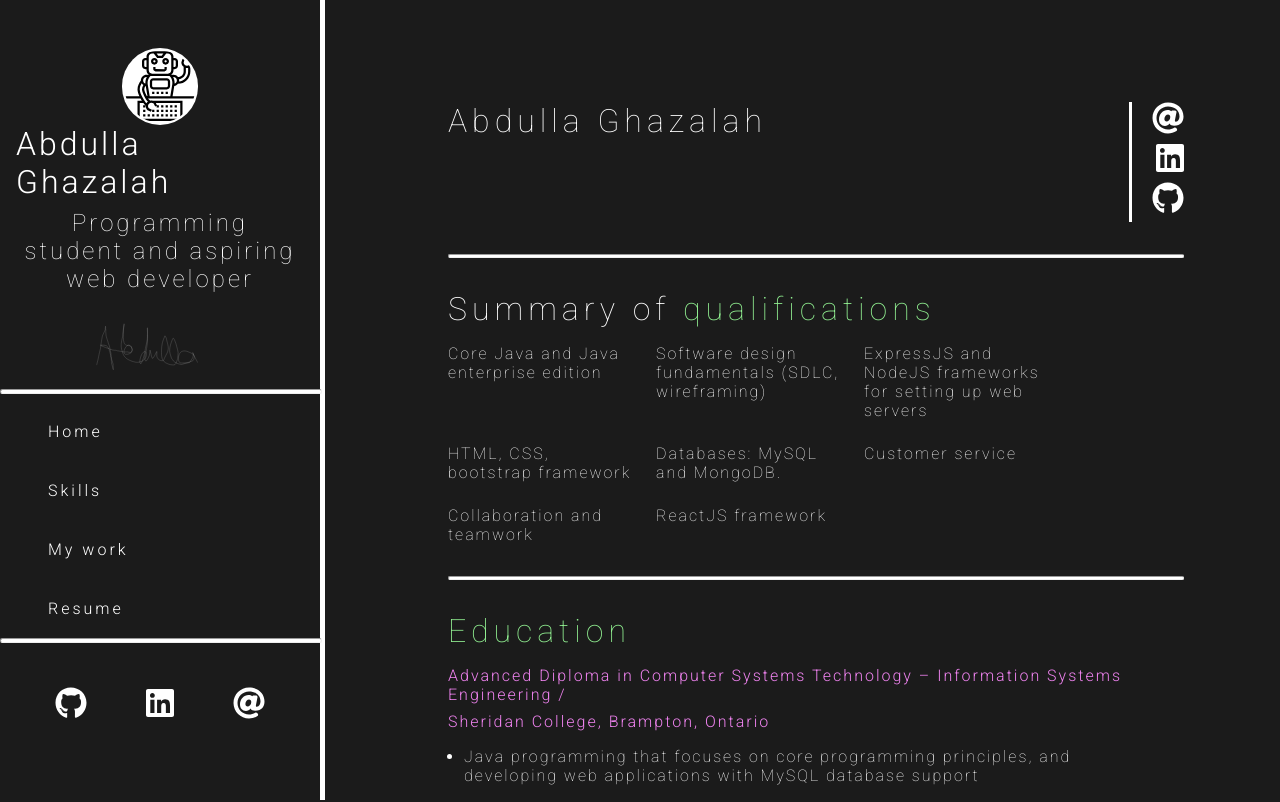
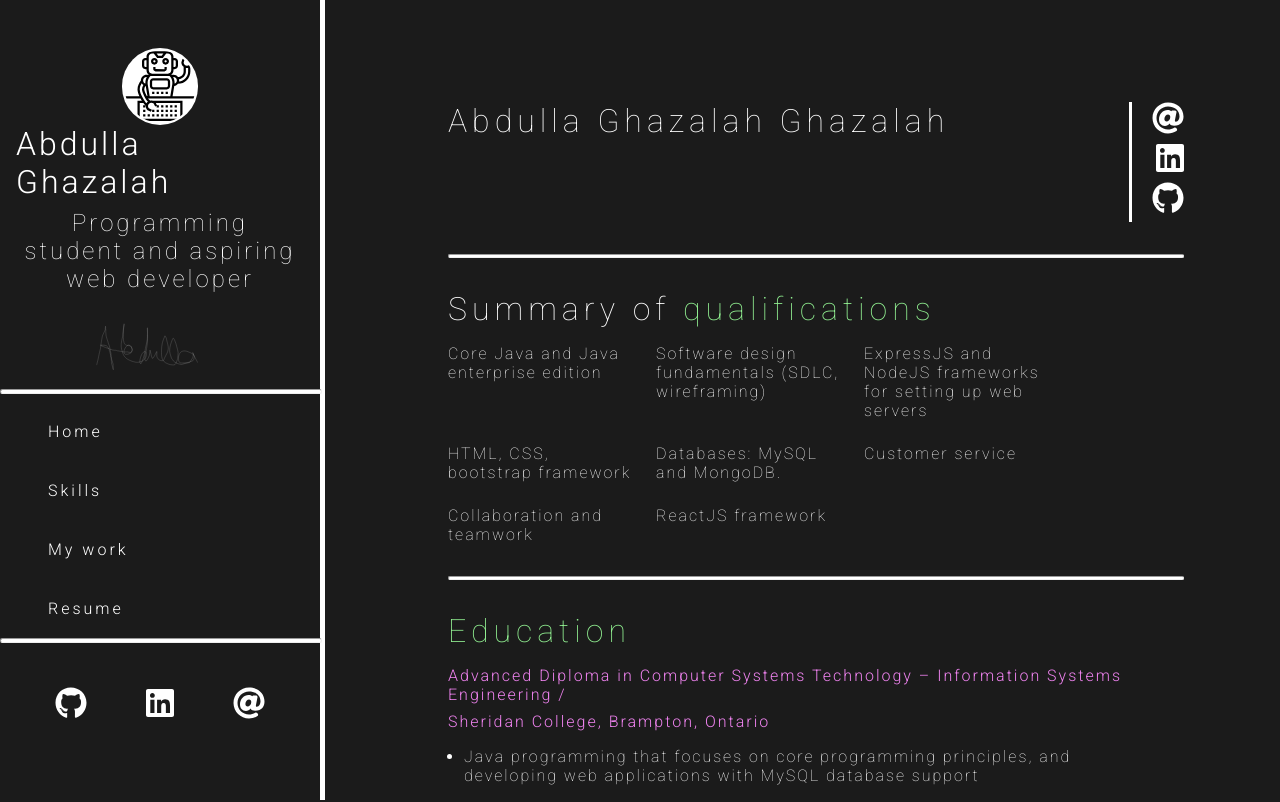
Before and after one commit to AbzG97/Portfolio_website, a React (Create React App) app: page /resume in a window 1280 px wide. Shown: the top 802 px of the page. Built offline with nearby package versions, Linux system fonts and the light colour scheme.

Commit message:
test changes

```diff
--- a/src/ResumeData.js
+++ b/src/ResumeData.js
@@ -1,7 +1,7 @@
 const ResumeData = () => {
     return {
         intro: {
-            name: "Abdulla Ghazalah",
+            name: "Abdulla Ghazalah Ghazalah",
             email: "Abdulla.Ghazalah@hotmail.com",
             linkedin: "https://www.linkedin.com/in/abdulla-ghazalah/",
             github: "https://github.com/AbzG97"
```
